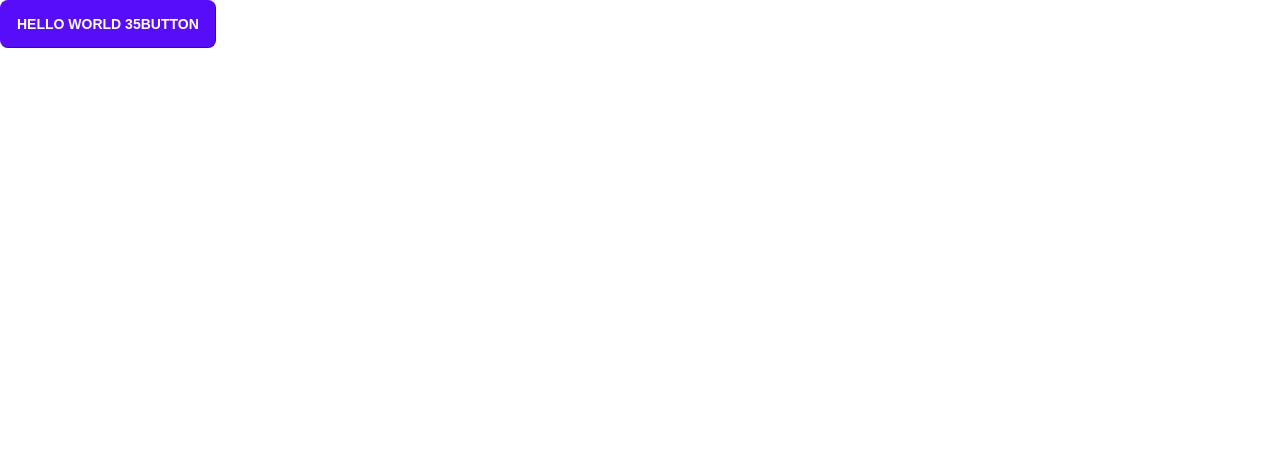
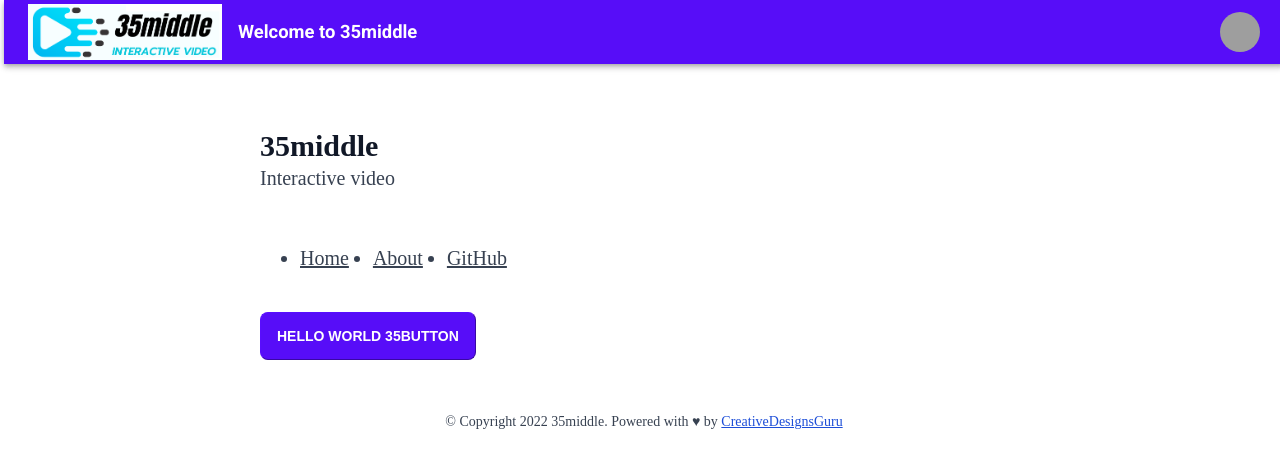
Before and after one commit to 35middle/35middle-app, a Next.js app: page / in a window 1280 px wide. Shown: the top 468 px of the page. Built offline with nearby package versions, Linux system fonts and the light colour scheme; grey boxes are pictures that could not be loaded.

Commit message:
feat: implement header app bar

```diff
--- /dev/null
+++ b/src/templates/AppBar.tsx
@@ -0,0 +1,100 @@
+import { Button } from '@mui/material';
+import AppBar from '@mui/material/AppBar';
+import Avatar from '@mui/material/Avatar';
+import Box from '@mui/material/Box';
+import Container from '@mui/material/Container';
+import IconButton from '@mui/material/IconButton';
+import Menu from '@mui/material/Menu';
+import MenuItem from '@mui/material/MenuItem';
+import Toolbar from '@mui/material/Toolbar';
+import Tooltip from '@mui/material/Tooltip';
+import Typography from '@mui/material/Typography';
+import * as React from 'react';
+
+const settings = [
+  'Projects',
+  'Profile Settings',
+  'Account Settings',
+  'User Management',
+  'Switch Account',
+];
+
+type IResponsiveAppBarProps = {
+  title?: string;
+};
+
+const ResponsiveAppBar = (props: IResponsiveAppBarProps) => {
+  const [anchorElUser, setAnchorElUser] = React.useState<null | HTMLElement>(
+    null
+  );
+
+  const handleOpenUserMenu = (event: React.MouseEvent<HTMLElement>) => {
+    setAnchorElUser(event.currentTarget);
+  };
+
+  const handleCloseUserMenu = () => {
+    setAnchorElUser(null);
+  };
+
+  return (
+    <AppBar position="static">
+      <Container maxWidth="xl">
+        <Toolbar disableGutters>
+          <img alt={props.title} src="/assets/images/logo.png" height="56px" />
+
+          <Typography
+            variant="h6"
+            noWrap
+            component="a"
+            href="/"
+            sx={{
+              ml: 2,
+              mr: 2,
+              display: { xs: 'none', md: 'flex' },
+              fontWeight: 700,
+              color: 'inherit',
+              textDecoration: 'none',
+            }}
+          >
+            Welcome to {props.title}
+          </Typography>
+          <Box sx={{ flexGrow: 1, display: { xs: 'none', md: 'flex' } }}></Box>
+
+          <Box sx={{ flexGrow: 0 }}>
+            <Tooltip title="Open settings">
+              <IconButton onClick={handleOpenUserMenu} sx={{ p: 0 }}>
+                <Avatar alt="Remy Sharp" src="/static/images/avatar/2.jpg" />
+              </IconButton>
+            </Tooltip>
+            <Menu
+              sx={{ mt: '45px' }}
+              id="menu-appbar"
+              anchorEl={anchorElUser}
+              anchorOrigin={{
+                vertical: 'top',
+                horizontal: 'right',
+              }}
+              keepMounted
+              transformOrigin={{
+                vertical: 'top',
+                horizontal: 'right',
+              }}
+              open={Boolean(anchorElUser)}
+              onClose={handleCloseUserMenu}
+            >
+              {settings.map((setting) => (
+                <MenuItem key={setting} onClick={handleCloseUserMenu}>
+                  <Typography textAlign="center">{setting}</Typography>
+                </MenuItem>
+              ))}
+              <MenuItem onClick={handleCloseUserMenu}>
+                <Button variant="contained">Logout</Button>
+              </MenuItem>
+            </Menu>
+          </Box>
+        </Toolbar>
+      </Container>
+    </AppBar>
+  );
+};
+export default ResponsiveAppBar;
--- a/src/templates/Main.tsx
+++ b/src/templates/Main.tsx
@@ -1,4 +1,9 @@
+import Link from 'next/link';
 import type { ReactNode } from 'react';
+
+import { AppConfig } from '@/utils/AppConfig';
+
+import AppBar from './AppBar';
 
 type IMainProps = {
   meta: ReactNode;
@@ -6,9 +11,61 @@ type IMainProps = {
 };
 
 const Main = (props: IMainProps) => (
-  <div>
-    <div>
-      <div>{props.children}</div>
+  <div className="w-full px-1 text-gray-700 antialiased">
+    {props.meta}
+    <AppBar title={AppConfig.title} />
+    <div className="mx-auto max-w-screen-md">
+      <div className="border-b border-gray-300">
+        <div className="pt-16 pb-8">
+          <div className="text-3xl font-bold text-gray-900">
+            {AppConfig.title}
+          </div>
+          <div className="text-xl">{AppConfig.description}</div>
+        </div>
+
+        <div>
+          <ul className="flex flex-wrap text-xl">
+            <li className="mr-6">
+              <Link href="/">
+                <a className="border-none text-gray-700 hover:text-gray-900">
+                  Home
+                </a>
+              </Link>
+            </li>
+            <li className="mr-6">
+              <Link href="/about/">
+                <a className="border-none text-gray-700 hover:text-gray-900">
+                  About
+                </a>
+              </Link>
+            </li>
+            <li className="mr-6">
+              <a
+                className="border-none text-gray-700 hover:text-gray-900"
+                href="https://github.com/ixartz/Next-js-Boilerplate"
+              >
+                GitHub
+              </a>
+            </li>
+          </ul>
+        </div>
+      </div>
+
+      <div className="content py-5 text-xl">{props.children}</div>
+
+      <div className="border-t border-gray-300 py-8 text-center text-sm">
+        © Copyright {new Date().getFullYear()} {AppConfig.title}. Powered with{' '}
+        <span role="img" aria-label="Love">
+          ♥
+        </span>{' '}
+        by <a href="https://creativedesignsguru.com">CreativeDesignsGuru</a>
+        {/*
+         * PLEASE READ THIS SECTION
+         * We'll really appreciate if you could have a link to our website
+         * The link doesn't need to appear on every pages, one link on one page is enough.
+         * Thank you for your support it'll mean a lot for us.
+         */}
+      </div>
     </div>
   </div>
 );
```
Also changed, not shown: public/assets/images/logo.png.
